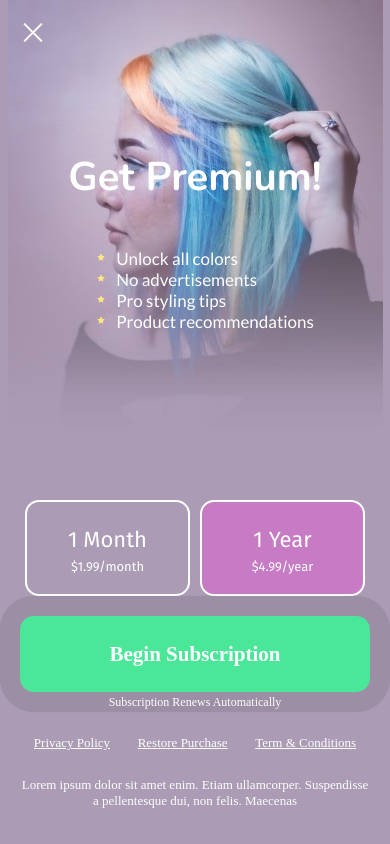
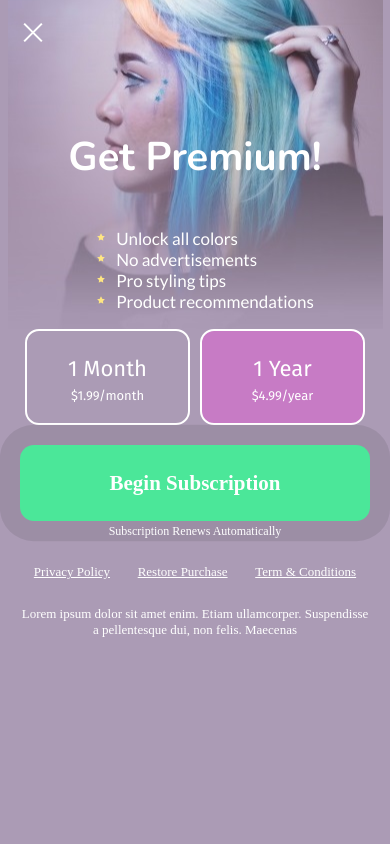
Before and after one commit to orlinskiP/hair, a plain HTML site: page index.html in a window 390 px wide. Drawn offline with nearby package versions, Linux system fonts and the light colour scheme; a web font is replaced by a local one.

Commit message:
Update main.css

```diff
--- a/main.css
+++ b/main.css
@@ -50,13 +50,12 @@ p {
 
 @media screen and (max-width : 812px) {
     .header {
-        padding-top: 20%
+        padding-top: 15%
     }
 }
 
 @media screen and (max-width : 375px) {
     .header {
-        padding-top: 60%;
     }
 
     h1 {
@@ -66,7 +65,6 @@ p {
 
 .photo {
     width: auto;
-    height: 500px;
     background-image: url("hair1.jpg");
     background-repeat: no-repeat, repeat;
     background-position: center center;
```
